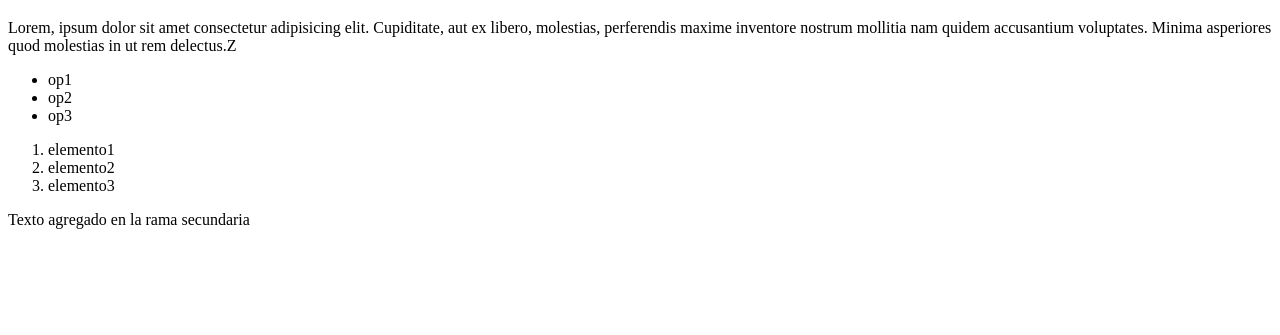
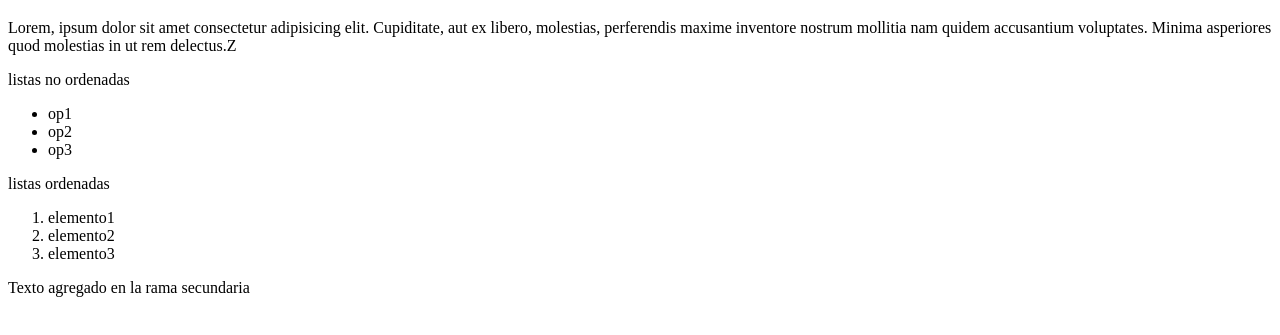
Before and after one commit to Jhan73/Pruebas, a plain HTML site: page index.html in a window 1280 px wide. Shown: the part 61-396 px from the top of the page. Drawn offline with Linux system fonts and the light colour scheme.

Commit message:
clasificacion de listas

```diff
--- a/index.html
+++ b/index.html
@@ -9,11 +9,13 @@
 <body>
     <h1>Titulo</h1>
     <p>Lorem, ipsum dolor sit amet consectetur adipisicing elit. Cupiditate, aut ex libero, molestias, perferendis maxime inventore nostrum mollitia nam quidem accusantium voluptates. Minima asperiores quod molestias in ut rem delectus.Z</p>
+    <span>listas no ordenadas</span>
     <ul>
         <li>op1</li>
         <li>op2</li>
         <li>op3</li>
     </ul>
+    <span>listas ordenadas</span>
     <ol>
         <li>elemento1</li>
         <li>elemento2</li>
```
